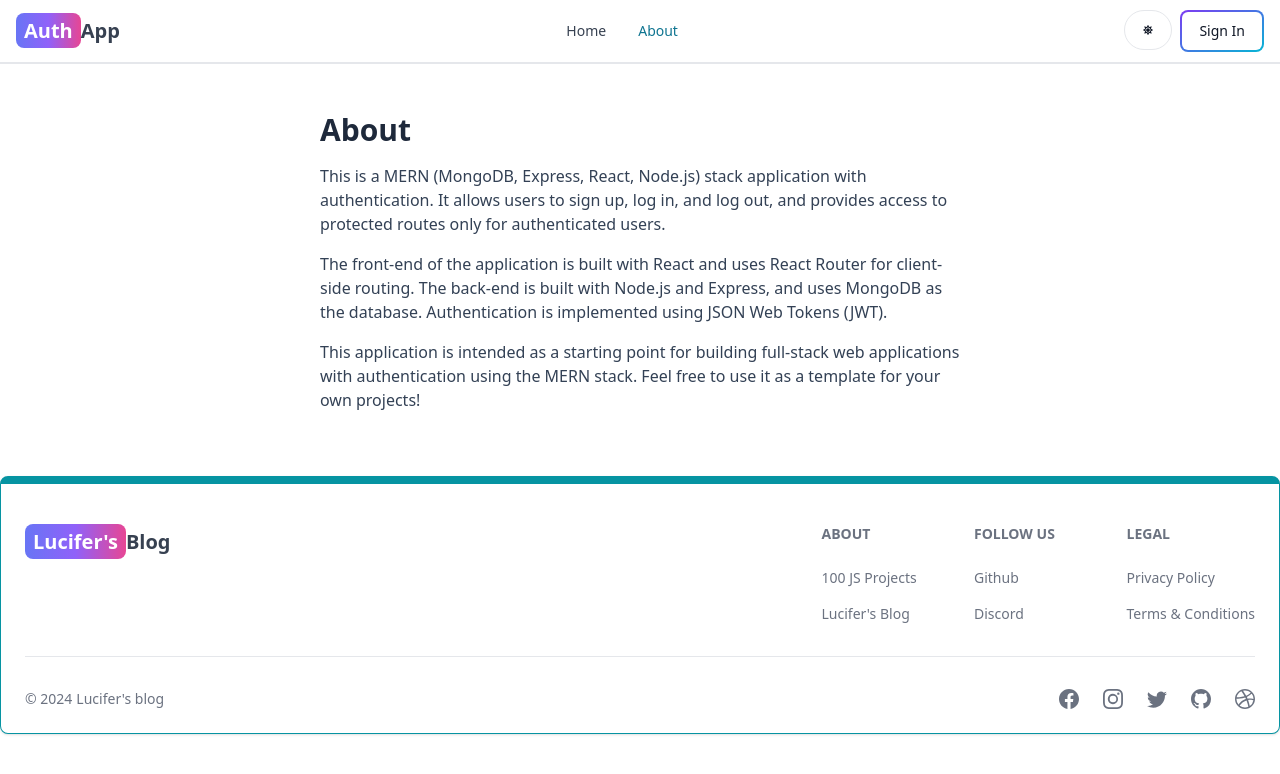
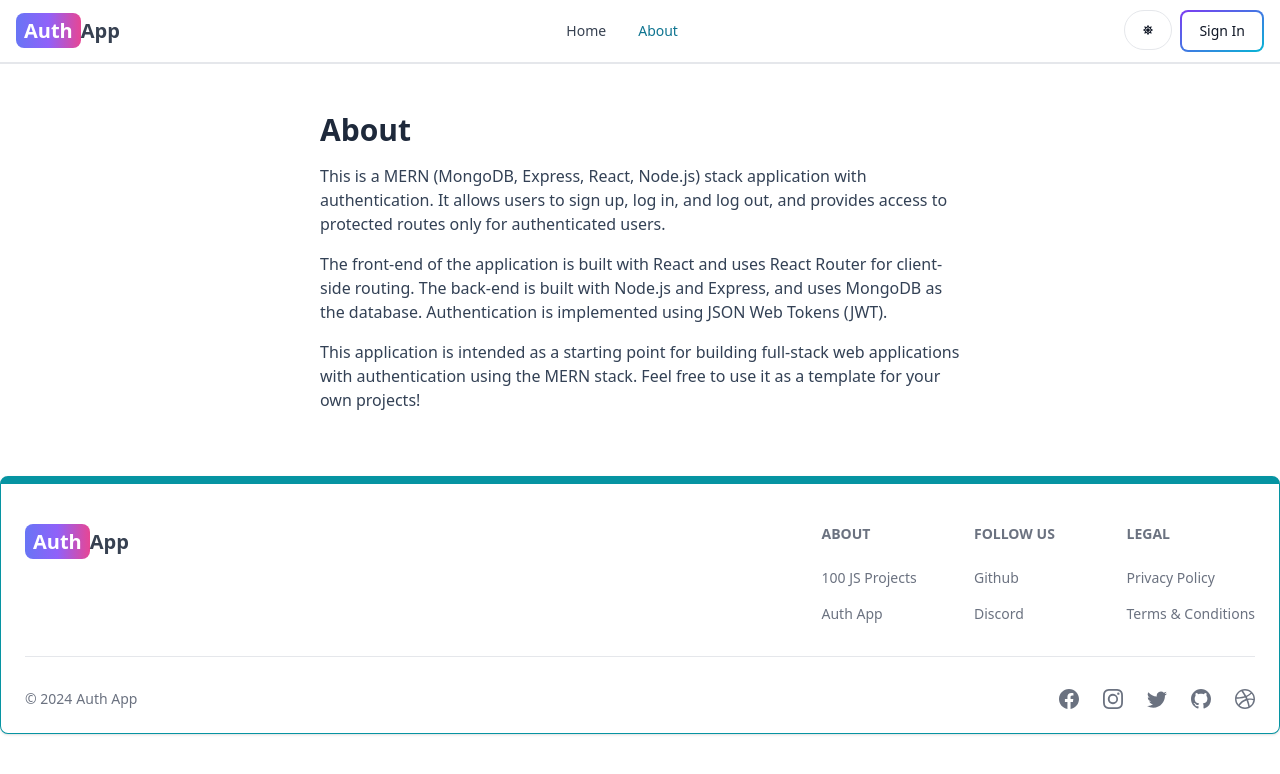
Before and after one commit to chandanbag1999/Mern-Authentication, a React (Vite) app in the folder client/: page /about in a window 1280 px wide. Shown: the top 774 px of the page. Built offline with nearby package versions, Linux system fonts and the light colour scheme; no server answers.

Commit message:
something changes in footer and header section

```diff
--- a/client/src/components/Footer.jsx
+++ b/client/src/components/Footer.jsx
@@ -13,9 +13,9 @@ export default function FooterCom() {
               className='self-center whitespace-nowrap text-lg sm:text-xl font-semibold dark:text-white'
             >
               <span className='px-2 py-1 bg-gradient-to-r from-indigo-500 via-purple-500 to-pink-500 rounded-lg text-white'>
-                Lucifer's
+                Auth
               </span>
-              Blog
+              App
             </Link>
           </div>
           <div className='grid grid-cols-2 gap-8 mt-4 sm:grid-cols-3 sm:gap-6'>
@@ -34,7 +34,7 @@ export default function FooterCom() {
                   target='_blank'
                   rel='noopener noreferrer'
                 >
-                  Lucifer's Blog
+                  Auth App
                 </Footer.Link>
               </Footer.LinkGroup>
             </div>
@@ -64,7 +64,7 @@ export default function FooterCom() {
         <div className='w-full sm:flex sm:items-center sm:justify-between'>
           <Footer.Copyright
             href='#'
-            by="Lucifer's blog"
+            by="Auth App"
             year={new Date().getFullYear()}
           />
           <div className="flex gap-6 sm:mt-0 mt-4 sm:justify-center">
@@ -73,7 +73,6 @@ export default function FooterCom() {
             <Footer.Icon href='#' icon={BsTwitter}/>
             <Footer.Icon href='https://github.com/chandanbag1999' icon={BsGithub}/>
             <Footer.Icon href='#' icon={BsDribbble}/>
-
           </div>
         </div>
   </div>
--- a/client/src/components/Header.jsx
+++ b/client/src/components/Header.jsx
@@ -39,6 +39,7 @@ export default function Header() {
                     </Button>
                 )}
             </Link>
+            <Navbar.Toggle />
         </div>
         <Navbar.Collapse>
             <Navbar.Link active={path === '/'} as={'div'}>
```
